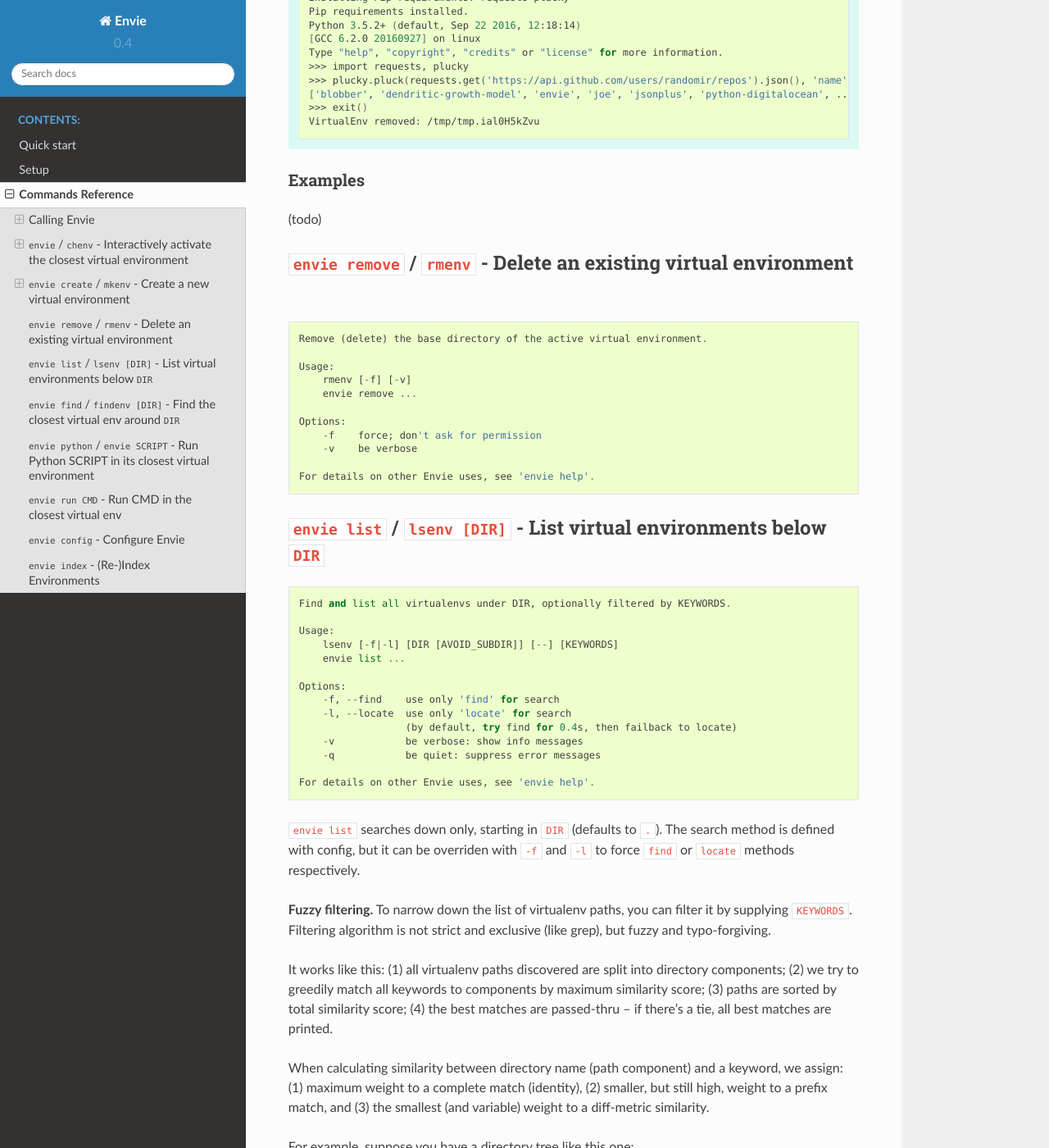
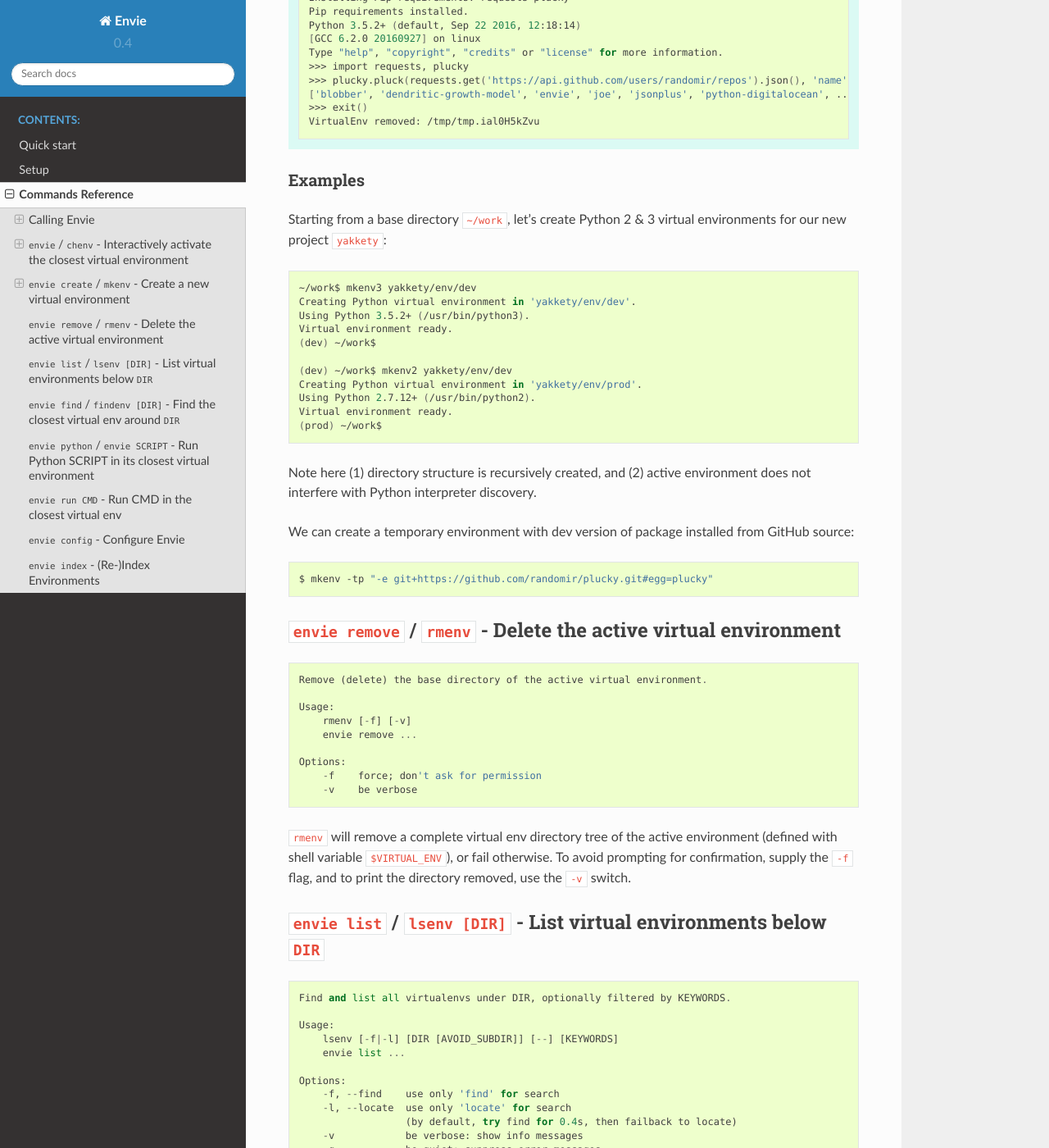
Before and after one commit to randomir/envie, a Sphinx documentation site: the page built from docs/commands.rst, in a window 1280 px wide and 1400 px high, scrolled down 3936 px. Shown: the whole window at 82% size. Built offline with Sphinx 7.4.7 and the Read the Docs theme 2.0.0, drawn with Linux system fonts in a browser that asks for light colours; some of the changed text lies outside the part shown.

Commit message:
docs: mkenv examples, rmenv desc

```diff
--- a/docs/commands.rst
+++ b/docs/commands.rst
@@ -229,14 +229,39 @@
 Examples
 ^^^^^^^^
 
-(todo)
+Starting from a base directory ``~/work``, let's create Python 2 & 3 virtual
+environments for our new project ``yakkety``:
+
+.. code-block:: bash
+
+    ~/work$ mkenv3 yakkety/env/dev
+    Creating Python virtual environment in 'yakkety/env/dev'.
+    Using Python 3.5.2+ (/usr/bin/python3).
+    Virtual environment ready.
+    (dev) ~/work$
+
+    (dev) ~/work$ mkenv2 yakkety/env/dev
+    Creating Python virtual environment in 'yakkety/env/prod'.
+    Using Python 2.7.12+ (/usr/bin/python2).
+    Virtual environment ready.
+    (prod) ~/work$
+
+Note here (1) directory structure is recursively created, and (2) active
+environment does not interfere with Python interpreter discovery.
+
+We can create a temporary environment with dev version of package installed from
+GitHub source:
+
+.. code-block:: bash
+
+    $ mkenv -tp "-e git+https://github.com/randomir/plucky.git#egg=plucky"
 
 
 
 .. _rmenv:
 
-``envie remove`` / ``rmenv`` - Delete an existing virtual environment
----------------------------------------------------------------------
+``envie remove`` / ``rmenv`` - Delete the active virtual environment
+--------------------------------------------------------------------
 
 ::
 
@@ -250,7 +275,10 @@
         -f    force; don't ask for permission
         -v    be verbose
 
-    For details on other Envie uses, see 'envie help'.
+``rmenv`` will remove a complete virtual env directory tree of the active
+environment (defined with shell variable ``$VIRTUAL_ENV``), or fail otherwise.
+To avoid prompting for confirmation, supply the ``-f`` flag, and to print the
+directory removed, use the ``-v`` switch.
 
 
 
@@ -273,8 +301,6 @@
                       (by default, try find for 0.4s, then failback to locate)
         -v            be verbose: show info messages
         -q            be quiet: suppress error messages
-
-    For details on other Envie uses, see 'envie help'.
 
 
 ``envie list`` searches down only, starting in ``DIR`` (defaults to ``.``).
@@ -365,8 +391,6 @@
         -v            be verbose: show info messages
         -q            be quiet: suppress error messages
 
-    For details on other Envie uses, see 'envie help'.
-
 
 Similar to ``envie list``, but with a key distinction: if no environments are
 found below the starting ``DIR``, the search is being expanded -- level by level
```
Also changed, not shown: 1 other file.
